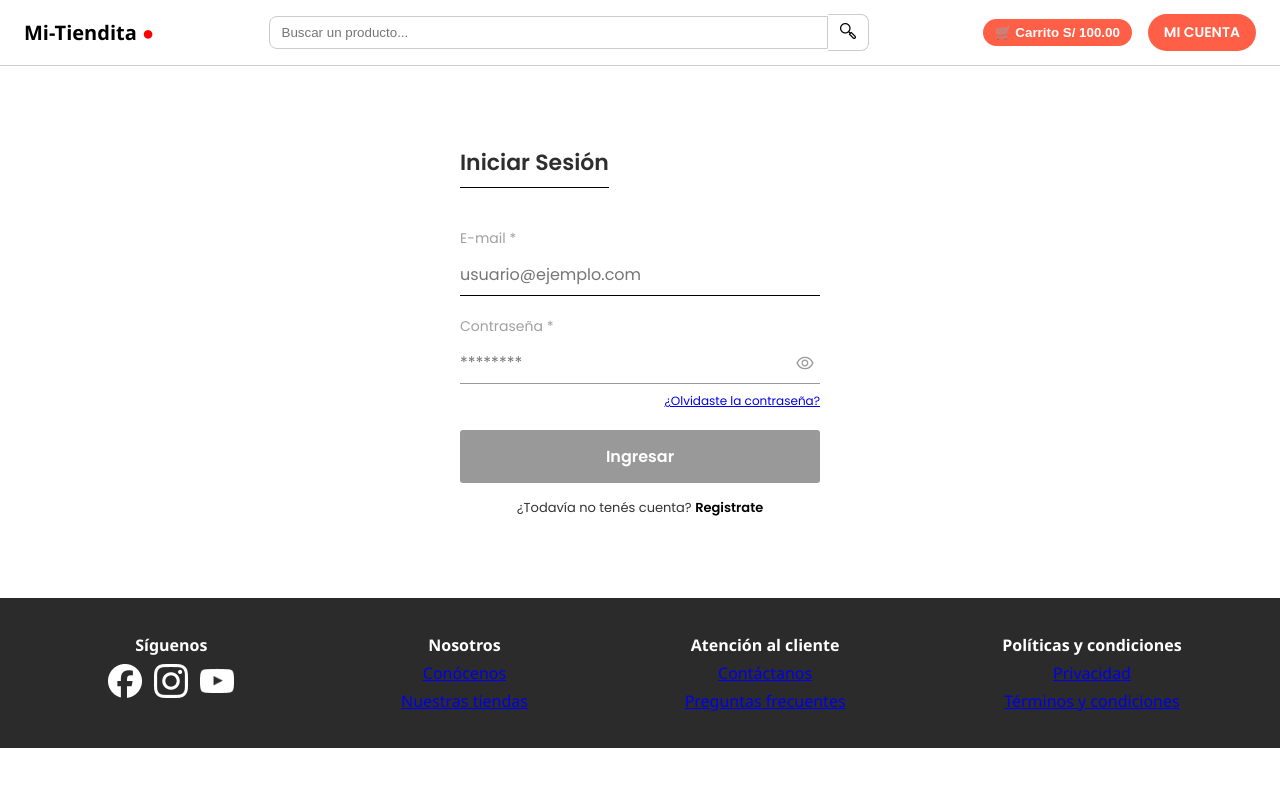
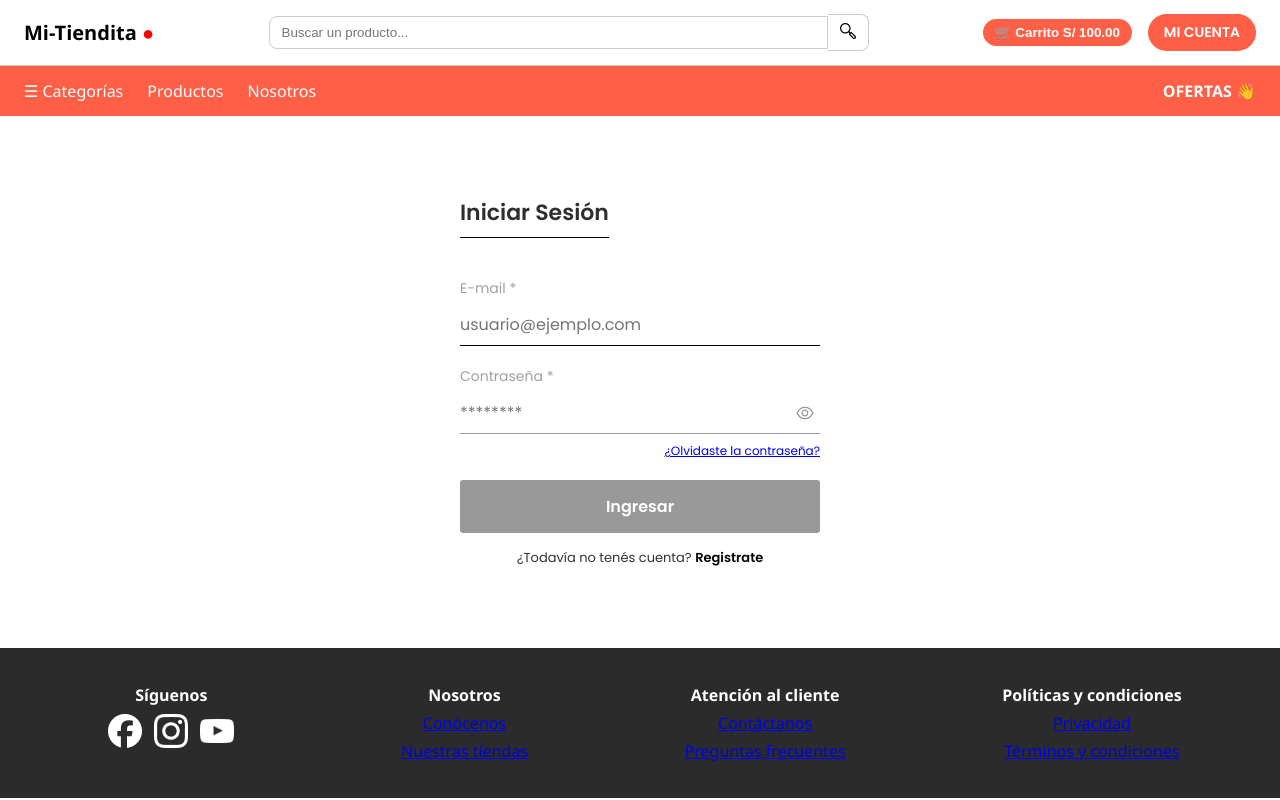
Before and after one commit to DareekShot/mi-tienda, a React (Vite) app: page /login in a window 1280 px wide. Built offline with nearby package versions, Linux system fonts and the light colour scheme.

Commit message:
Agregué el navbar al login

```diff
--- a/src/pages/Login/Login.jsx
+++ b/src/pages/Login/Login.jsx
@@ -6,6 +6,7 @@ import './Login.css'
 import '../../components/Header/Header.jsx'
 import Header from '../../components/Header/Header.jsx'
 import Footer from '../../components/Footer/Footer.jsx'
+import Navbar from '../../components/NavBar/Navbar.jsx'
 
 const Login = () => {
   const [email, setEmail] = useState('')
@@ -62,6 +63,7 @@ const Login = () => {
   return (
   <>
     <Header />
+    <Navbar />
     <div className="login-container">
       <h1>Iniciar Sesión</h1>
       <form onSubmit={handleSubmit} className="login-form" noValidate>
```
